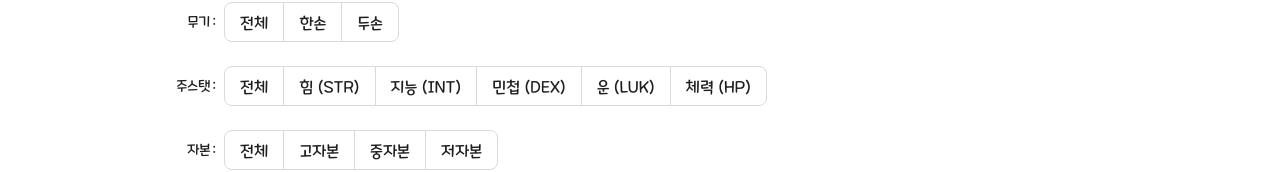
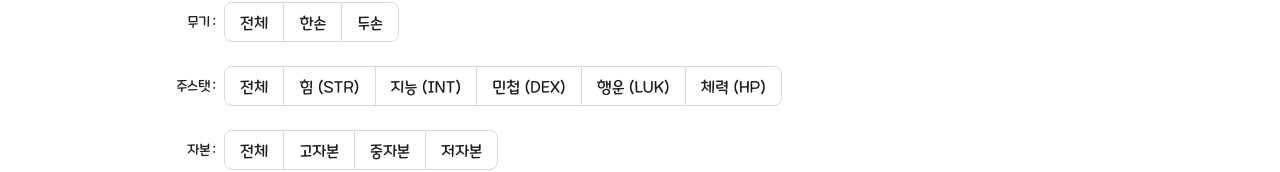
Before and after one commit to Aboa123/maple-home, a React (Create React App) app: page / in a window 1280 px wide. Shown: the part 150-322 px from the top of the page. Built offline with nearby package versions, Linux system fonts and the light colour scheme.

Commit message:
fix: 스탯 필터 오타수정

```diff
--- a/src/view/main/index.tsx
+++ b/src/view/main/index.tsx
@@ -182,7 +182,7 @@ const Main = () => {
               <Radio.Button value="힘">힘 (STR)</Radio.Button>
               <Radio.Button value="지능">지능 (INT)</Radio.Button>
               <Radio.Button value="민첩">민첩 (DEX)</Radio.Button>
-              <Radio.Button value="운">운 (LUK)</Radio.Button>
+              <Radio.Button value="행운">행운 (LUK)</Radio.Button>
               <Radio.Button value="체력">체력 (HP)</Radio.Button>
             </Radio.Group>
           </Form.Item>
```
